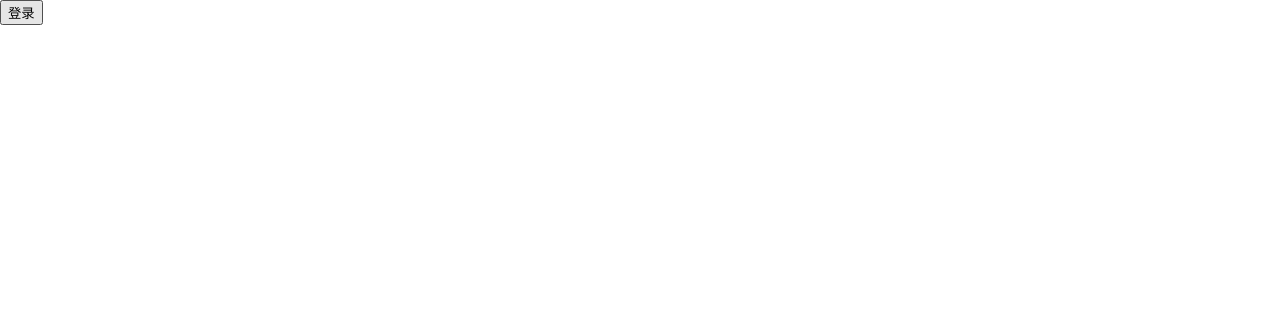
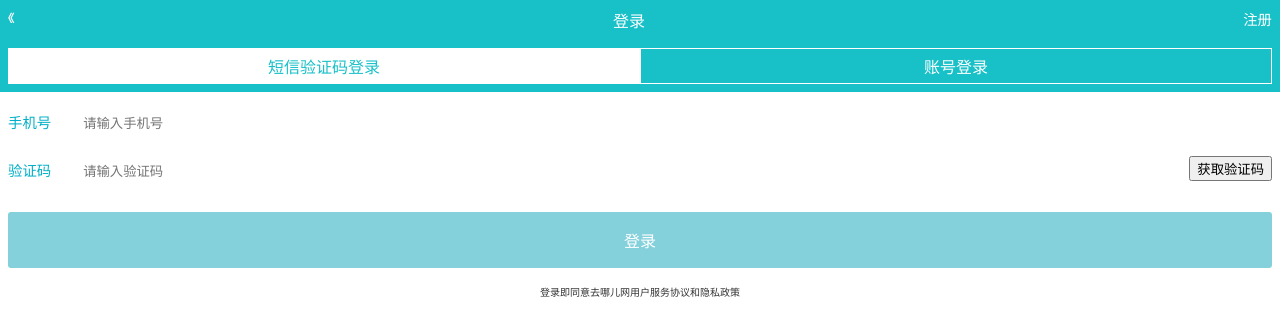
Before and after one commit to fqdawang/qunaerwang-project, a Vue app: page /#/login in a window 1280 px wide. Shown: the top 336 px of the page. Built offline with nearby package versions, Linux system fonts and the light colour scheme.

Commit message:
基本完成

```diff
--- a/src/router/index.js
+++ b/src/router/index.js
@@ -34,8 +34,8 @@ const router = new VueRouter({
 
 router.beforeEach((to, from, next) => {
     // 模拟  是否登录  本地存储中是否有 用户名  没有的话 跳转到登录页面
-    const name = localStorage.getItem('name')
-    if (name) {
+    const userName = localStorage.getItem('userName')
+    if (userName) {
         next()
     } else {
         if (to.path === '/login') {
--- a/src/view/Cart/index.vue
+++ b/src/view/Cart/index.vue
@@ -1,5 +1,6 @@
 <template>
   <div class="cart-wrapper">
+    <div class="back" @click="$router.go(-2)">《</div>
     <div class="list-wrapper">
       <div class="item" v-for="(item, index) in cart" :key="index">
         <div class="ck-w">
@@ -73,6 +74,9 @@ export default {
   height: 100vh;
   background-color: #edeff2;
   position: relative;
+  .back {
+    padding: 1rem;
+  }
   .list-wrapper {
     .item {
       display: flex;
--- /dev/null
+++ b/src/view/Login/components/LoginTab/index.vue
@@ -0,0 +1,50 @@
+<template>
+  <div class="login-tab-wrapper">
+    <div class="title">
+      <div
+        :class="['title-item', item.isActive ? 'active' : '']"
+        @click="handleIndex(index)"
+        v-for="(item, index) in titleList"
+        :key="item.id"
+      >
+        {{ item.value }}
+      </div>
+    </div>
+    <!-- 内容 -->
+    <slot></slot>
+  </div>
+</template>
+<script>
+export default {
+  name: "LoginTab",
+  props: ["titleList"],
+  methods: {
+    handleIndex(index) {
+      this.$emit("choose", index);
+    },
+  },
+};
+</script>
+<style lang="less" scope>
+.login-tab-wrapper {
+  .title {
+    background-color: #18c0c8;
+    display: flex;
+    padding: 0.5rem;
+    .title-item {
+      flex: 1;
+      display: flex;
+      justify-content: center;
+      align-items: center;
+      color: #fff;
+      font-size: 1rem;
+      border: 1px solid #fff;
+      padding: 0.3rem 0;
+    }
+    .active {
+      background-color: #fff;
+      color: #18c0c8;
+    }
+  }
+}
+</style>
--- a/src/view/Login/index.vue
+++ b/src/view/Login/index.vue
@@ -1,15 +1,185 @@
 <template>
-  <div>
-    <button @click="login">登录</button>
+  <div class="login-wrapper">
+    <div class="top-row">
+      <span @click="$router.go(-1)" class="back">《</span>
+      <span class="login">登录</span>
+      <span class="register">注册</span>
+    </div>
+    <LoginTab :titleList="titleList" @choose="handleIsActive">
+      <div v-if="titleList[0].isActive" class="message-connent-w">
+        <div class="input-row">
+          <span>手机号</span>
+          <input type="text" placeholder="请输入手机号" />
+        </div>
+        <div class="input-row">
+          <span>验证码</span>
+          <input type="text" placeholder="请输入验证码" />
+          <button>获取验证码</button>
+        </div>
+        <div class="btn-row">
+          <button>登录</button>
+        </div>
+        <p class="tips">登录即同意去哪儿网用户服务协议和隐私政策</p>
+      </div>
+      <div v-if="titleList[1].isActive" class="message-connent-w">
+        <div class="input-row">
+          <span>账号</span>
+          <input
+            type="text"
+            v-model="userName"
+            @input="handleUserName"
+            placeholder="请输入账号"
+          />
+        </div>
+        <div class="input-row">
+          <span>密码</span>
+          <input
+            type="password"
+            v-model="password"
+            @input="handlePwd"
+            placeholder="请输入密码"
+          />
+        </div>
+        <div class="btn-row">
+          <button
+            :class="[isLoginShow ? 'btn-show' : '']"
+            @click="isLoginShow ? handleLogin() : handlenone()"
+          >
+            登录
+          </button>
+        </div>
+        <p class="fond-pwd">找回密码</p>
+        <p class="tips">登录即同意去哪儿网用户服务协议和隐私政策</p>
+      </div>
+    </LoginTab>
   </div>
 </template>
 <script>
+import LoginTab from "./components/LoginTab";
 export default {
   name: "Login",
+  components: {
+    LoginTab,
+  },
   methods: {
-    login() {
-      localStorage.setItem("name", "Tony");
+    handleIsActive(index) {
+      let { titleList } = this;
+      titleList.forEach((ele, i) => {
+        ele.isActive = false;
+        if (i == index) {
+          ele.isActive = true;
+        }
+      });
+      this.titleList = titleList;
     },
+    handleLogin() {
+      // 存储到本地
+      const { userName } = this;
+      localStorage.setItem("userName", userName);
+      this.$router.push("home");
+    },
+    handlenone() {},
+    handleUserName() {
+      console.log(this.userName.length);
+      if (this.userName.length >= 5) {
+        this.isUserName = true;
+      } else {
+        this.isUserName = false;
+      }
+      if (this.isUserName && this.isPassword) {
+        this.isLoginShow = true;
+      } else {
+        this.isLoginShow = false;
+      }
+    },
+    handlePwd() {
+      if (this.password.length >= 5) {
+        this.isPassword = true;
+      } else {
+        this.isPassword = false;
+      }
+      if (this.isUserName && this.isPassword) {
+        this.isLoginShow = true;
+      } else {
+        this.isLoginShow = false;
+      }
+    },
+  },
+  data() {
+    return {
+      titleList: [
+        { id: 0, value: "短信验证码登录", isActive: true },
+        { id: 1, value: "账号登录", isActive: false },
+      ],
+      isLoginShow: false,
+      userName: "",
+      isUserName: false,
+      password: "",
+      isPassword: false,
+    };
   },
 };
 </script>
+<style lang="less" scope>
+.login-wrapper {
+  .top-row {
+    background-color: #18c0c8;
+    padding: 0.5rem;
+    display: flex;
+    justify-content: space-between;
+    color: #fff;
+    font-size: 0.9rem;
+    .back {
+    }
+
+    .login {
+      font-size: 1rem;
+    }
+
+    .register {
+    }
+  }
+  .message-connent-w {
+    padding: 0.5rem;
+    .input-row {
+      padding: 0.5rem 0;
+      font-size: 0.9rem;
+      span {
+        margin-right: 2rem;
+        color: #00afc7;
+      }
+
+      input {
+        height: 2rem;
+        border: none;
+      }
+      button {
+        float: right;
+      }
+    }
+    .btn-row {
+      button {
+        color: #fff;
+        background-color: #85d1db;
+        width: 100%;
+        border: none;
+        border-radius: 3px;
+        padding: 1rem 0;
+        font-size: 1rem;
+        margin: 1rem 0;
+      }
+      .btn-show {
+        background-color: #18c0c8;
+      }
+    }
+    .fond-pwd {
+      text-align: right;
+      color: #00afc7;
+    }
+    .tips {
+      text-align: center;
+      color: #333;
+    }
+  }
+}
+</style>
--- a/src/view/Mine/index.vue
+++ b/src/view/Mine/index.vue
@@ -9,7 +9,7 @@
       <div class="back">
         <span @click="$router.go(-1)">《</span>
       </div>
-      <div class="avatar-w">
+      <div class="avatar-w" @click="handleLogin">
         <div class="avatar">
           <img
             src="https://source.qunarzz.com/usercenter/touch/avatar.png"
@@ -73,6 +73,11 @@ export default {
   name: "Mine",
   components: {
     Wallet,
+  },
+  methods: {
+    handleLogin(){
+      this.$router.push('login')
+    }
   },
 };
 </script>
```
